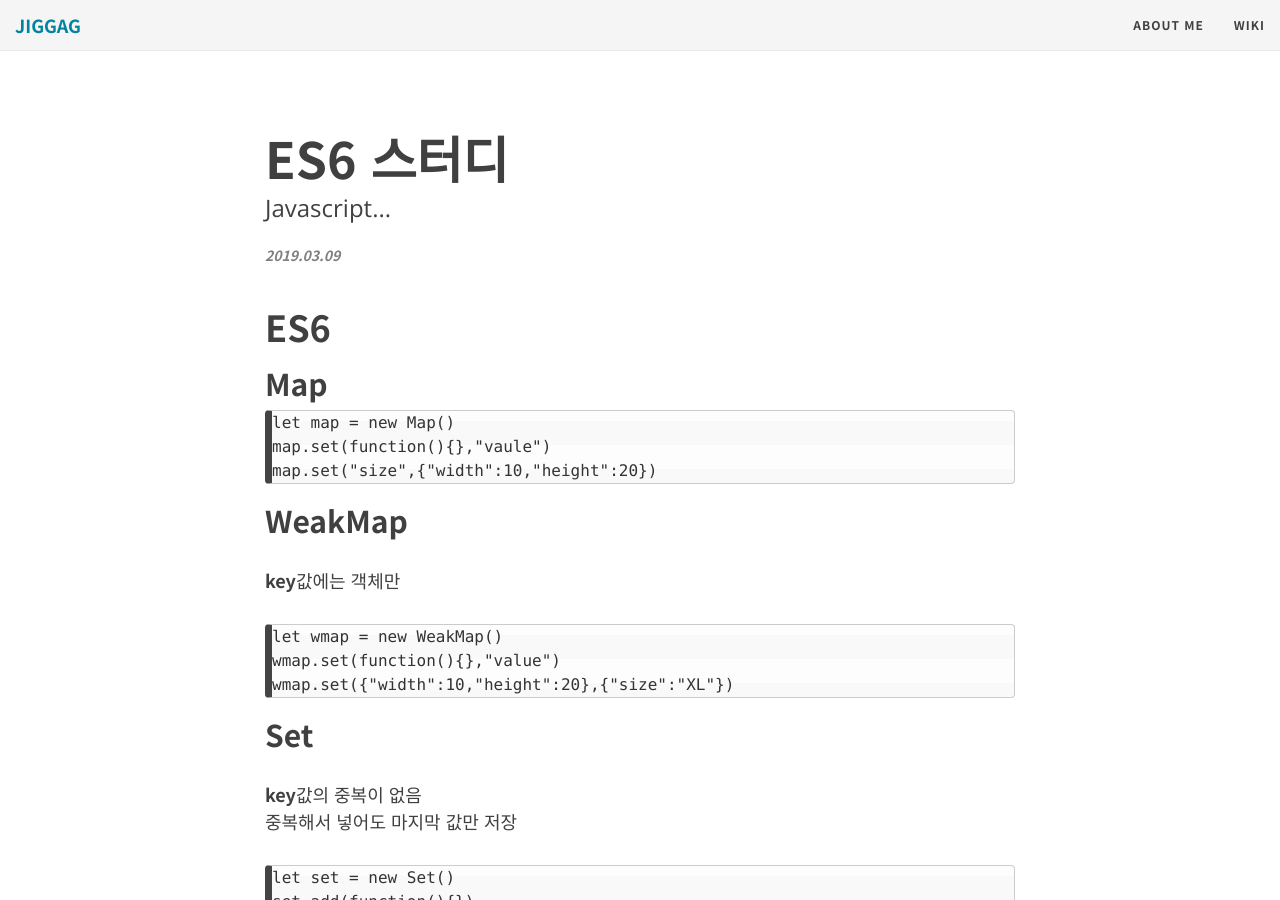
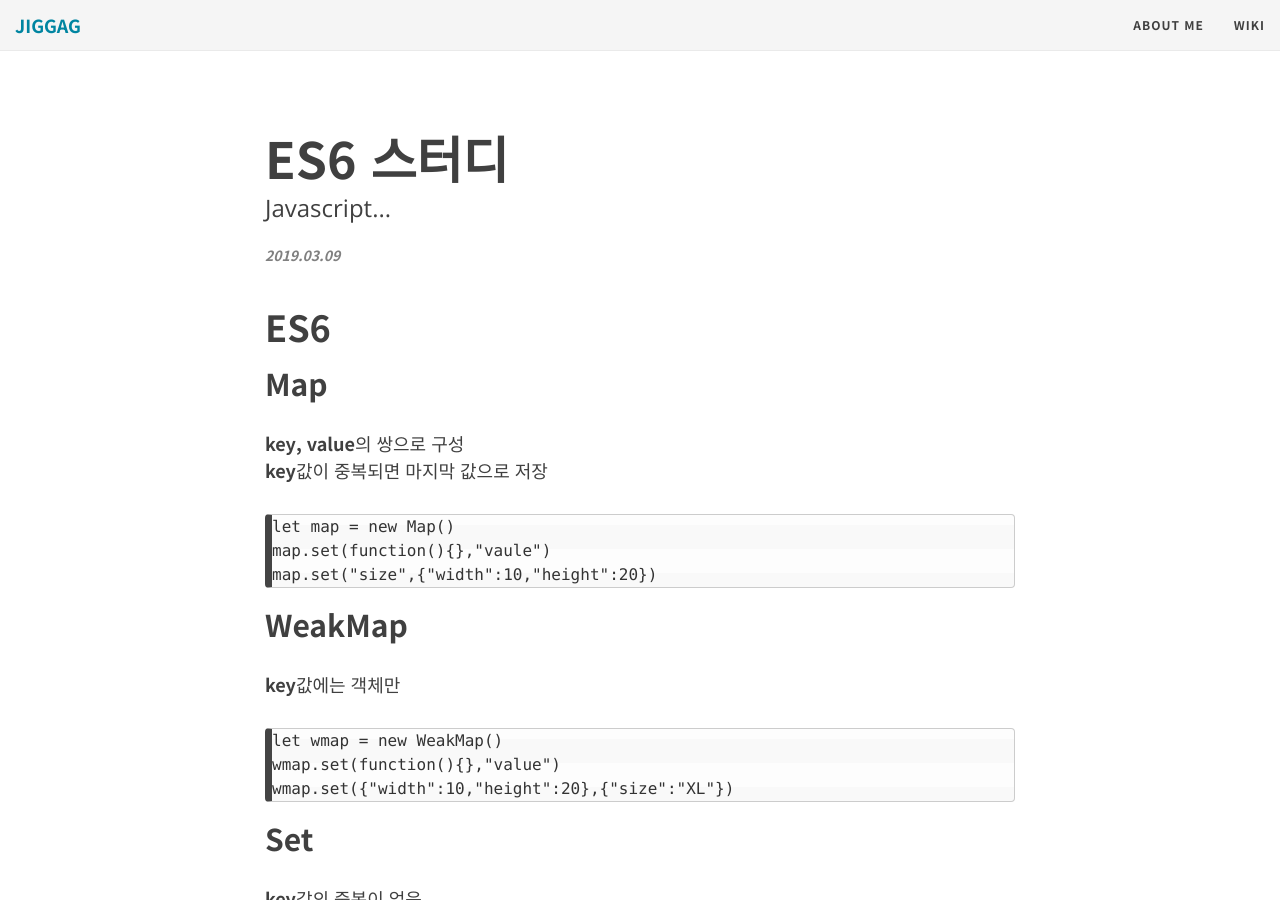
Before and after one commit to jiggag/jiggag.github.io, a Jekyll site: the page built from _posts/2019-03/2019-03-09-es6.md, in a window 1280 px wide and 900 px high. Built offline with Jekyll 4.4.1, drawn with Linux system fonts in a browser that asks for light colours; nearby versions of some CDN libraries; comment, search, counter and statistics services are not loaded.

Commit message:
Update 2019-03-09-es6.md

````diff
--- a/_posts/2019-03/2019-03-09-es6.md
+++ b/_posts/2019-03/2019-03-09-es6.md
@@ -8,6 +8,8 @@ tags: [javascript,es6]
 
 # ES6
 ## Map
+key, value의 쌍으로 구성
+key값이 중복되면 마지막 값으로 저장
 ```
 let map = new Map()
 map.set(function(){},"vaule")
@@ -23,7 +25,7 @@ wmap.set({"width":10,"height":20},{"size":"XL"})
 ```
 ## Set
 key값의 중복이 없음
-중복해서 넣어도 마지막 값만 저장
+중복해서 넣으면 안들어감
 ```
 let set = new Set()
 set.add(function(){})
````
